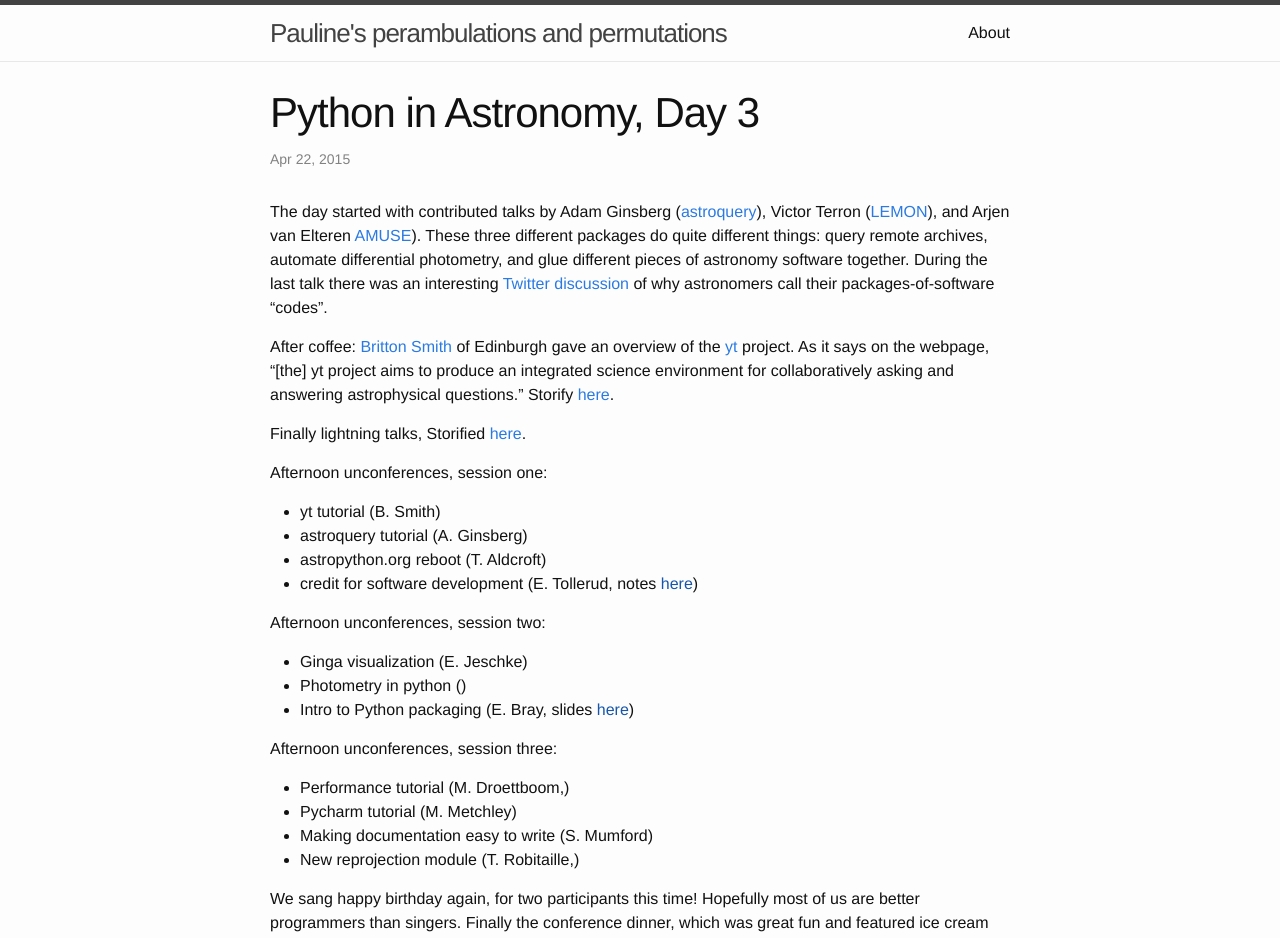
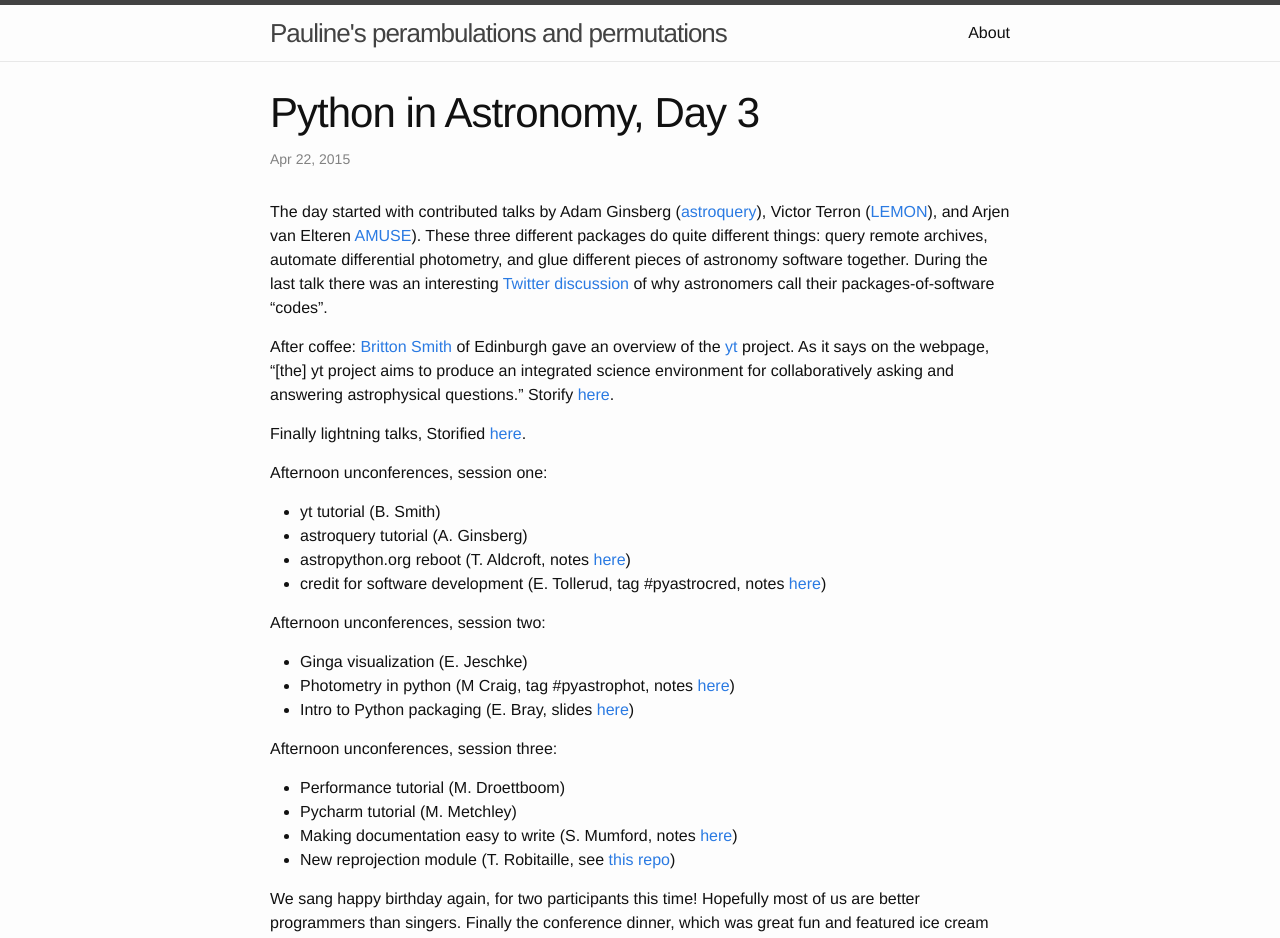
Before and after one commit to PBarmby/PBarmby.github.io, a Jekyll site: the page built from _posts/2015-04-22-Python-in-Astronomy-Day-3.markdown, in a window 1280 px wide. Shown: the top 938 px of the page. Built offline with Jekyll 4.4.1, drawn with Linux system fonts in a browser that asks for light colours.

Commit message:
afternoon links added

```diff
--- a/_posts/2015-04-22-Python-in-Astronomy-Day-3.markdown
+++ b/_posts/2015-04-22-Python-in-Astronomy-Day-3.markdown
@@ -15,22 +15,22 @@ Afternoon unconferences, session one:
 
 * yt tutorial (B. Smith)
 * astroquery tutorial (A. Ginsberg)
-* astropython.org reboot (T. Aldcroft)
-* credit for software development (E. Tollerud, notes [here]())
+* astropython.org reboot (T. Aldcroft, notes [here](https://docs.google.com/document/d/1jIgNreqR7EM7rD5fqCzzF1N9NA_8rwOS-aUX2dMwzQc/edit?pli=1#heading=h.zl59ytrsxwu))
+* credit for software development (E. Tollerud, tag #pyastrocred, notes [here](https://docs.google.com/document/d/1aXOQdM46gAGCJEt1LvF0zFHlq-mtaZ9HOgvOHD7gy00/edit?pli=1))
 
 
 Afternoon unconferences, session two:
 
 * Ginga visualization (E. Jeschke)
-* Photometry in python ()
-* Intro to Python packaging (E. Bray, slides [here]())
+* Photometry in python (M Craig, tag #pyastrophot, notes [here](https://docs.google.com/document/d/1EpC1Lhy3q-NfSNWPLkerfBWcugFQCBNEJat6IA5k-6k/edit?pli=1))
+* Intro to Python packaging (E. Bray, slides [here](https://docs.google.com/document/d/1EpC1Lhy3q-NfSNWPLkerfBWcugFQCBNEJat6IA5k-6k/edit?pli=1))
 
 Afternoon unconferences, session three:
 
-* Performance tutorial (M. Droettboom,)
+* Performance tutorial (M. Droettboom)
 * Pycharm tutorial (M. Metchley)
-* Making documentation easy to write (S. Mumford)
-* New reprojection module (T. Robitaille,)
+* Making documentation easy to write (S. Mumford, notes [here](https://docs.google.com/document/d/1W9H9Lof02AdLN3cSRuz1bo0e89m9AoUcQJ7TCBLaP3Q/edit?pli=1))
+* New reprojection module (T. Robitaille, see [this repo](https://github.com/astrofrog/reproject))
 
 We sang happy birthday again, for two participants this time! Hopefully most of us are better programmers than singers.
 Finally the conference dinner, which was great fun and featured ice cream with sparklers in it for dessert. As far as I know, no
```
